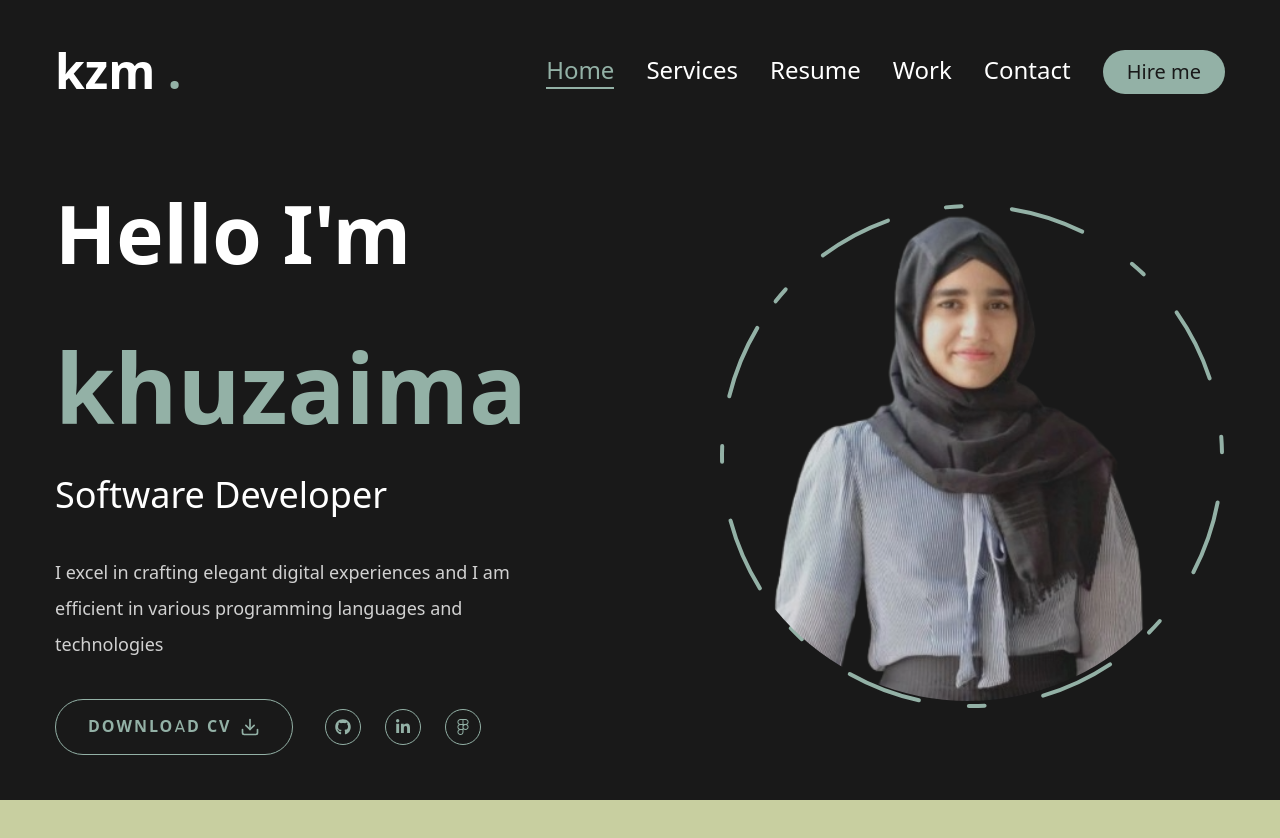
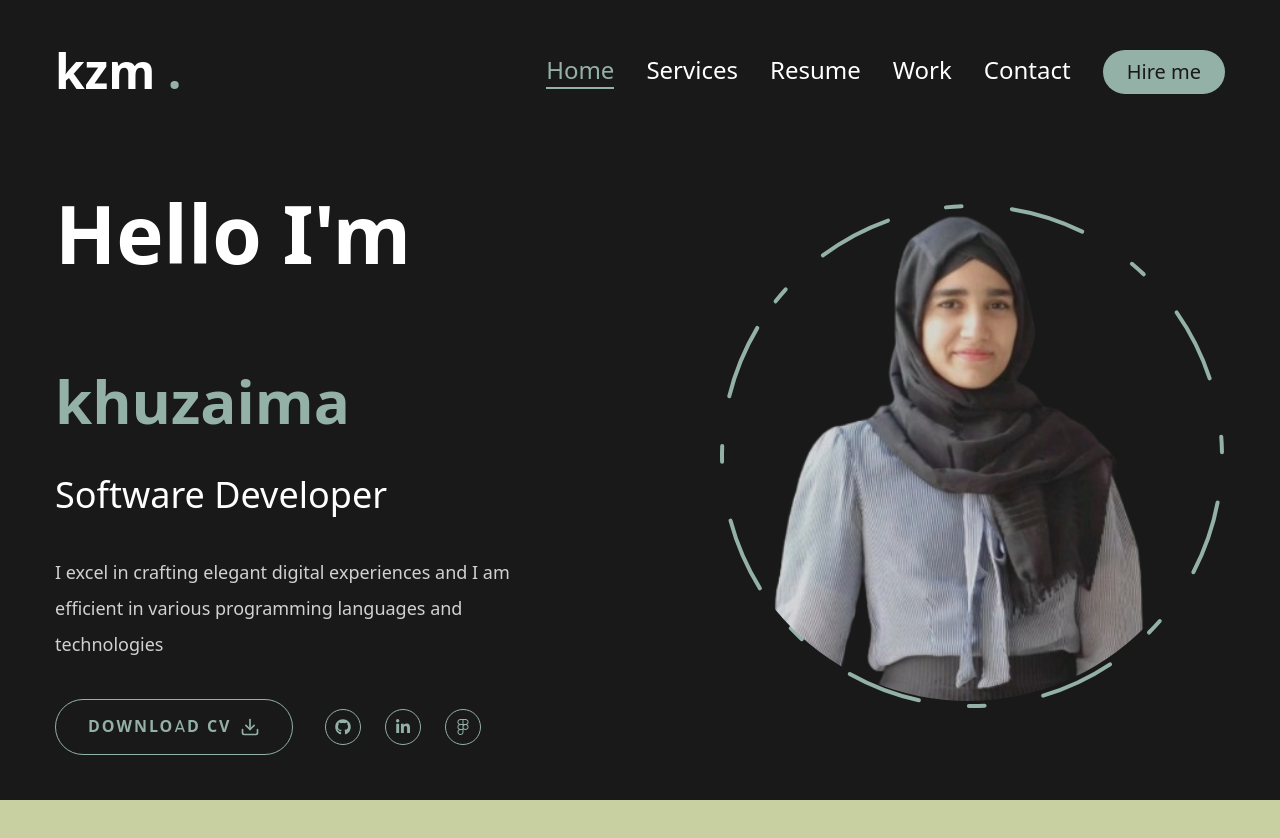
Before and after one commit to kzmfhm/portfolio-website, a Next.js app: page / in a window 1280 px wide. Shown: the top 838 px of the page. Built offline with nearby package versions, Linux system fonts and the light colour scheme.

Commit message:
change text weight

```diff
--- a/app/page.js
+++ b/app/page.js
@@ -14,7 +14,7 @@ export default function Home() {
           <div className="text-center xl:text-left order-2 xl:order-none">
             <h1 className="h1 ">
               Hello I&apos;m <br />
-              <span className="text-accent text-8xl">khuzaima </span>
+              <span className="text-accent text-6xl">khuzaima </span>
             </h1>
 
             <span className="text-4xl">Software Developer</span>
```
